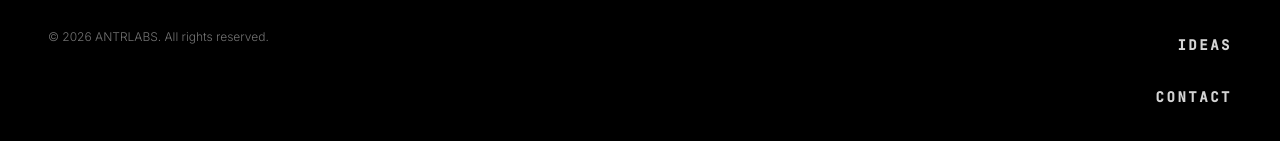
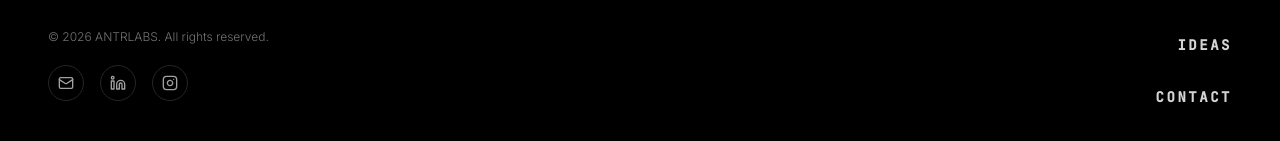
Before and after one commit to Himanshupopli/antrlabs, a React (Vite) app: page / in a window 1280 px wide. Shown: the part 7767-7908 px from the top of the page. Built offline with nearby package versions, Linux system fonts and the light colour scheme.

Commit message:
Update Footer.tsx

```diff
--- a/src/components/Footer.tsx
+++ b/src/components/Footer.tsx
@@ -1,4 +1,5 @@
 import { motion } from "motion/react";
+import { Instagram, Linkedin, Mail } from "lucide-react";
 
 interface FooterProps {
   onNavigate: (view: "home" | "contact" | "ideas" | "work" | "team", sectionId?: string) => void;
@@ -12,6 +13,12 @@ export default function Footer({ onNavigate }: FooterProps) {
     { label: "TEAM", href: "#team", action: () => onNavigate("team") },
     { label: "IDEAS", href: "#ideas", action: () => onNavigate("ideas") },
     { label: "CONTACT", href: "#contact", action: () => onNavigate("contact") }
+  ];
+
+  const socialLinks = [
+    { label: "Email", href: "mailto:business@antrlabs.space", icon: Mail },
+    { label: "LinkedIn", href: "https://www.linkedin.com/feed/", icon: Linkedin },
+    { label: "Instagram", href: "https://www.instagram.com/antrlabs/", icon: Instagram }
   ];
 
   return (
@@ -37,6 +44,20 @@ export default function Footer({ onNavigate }: FooterProps) {
           <p className="font-sans text-xs text-neutral-500 font-light">
             © {currentYear} ANTRLABS. All rights reserved.
           </p>
+          <div className="flex items-center gap-4 mt-5">
+            {socialLinks.map(({ label, href, icon: Icon }) => (
+              <a
+                key={label}
+                href={href}
+                target={href.startsWith("http") ? "_blank" : undefined}
+                rel={href.startsWith("http") ? "noopener noreferrer" : undefined}
+                aria-label={label}
+                className="w-9 h-9 rounded-full border border-neutral-800 text-neutral-400 hover:text-white hover:border-[#FF4500] hover:bg-[#FF4500]/10 transition-colors duration-300 flex items-center justify-center"
+              >
+                <Icon className="w-4 h-4" />
+              </a>
+            ))}
+          </div>
         </div>
 
         {/* Right column: Vertical Footer Navigation Links exactly as PDF */}
```
